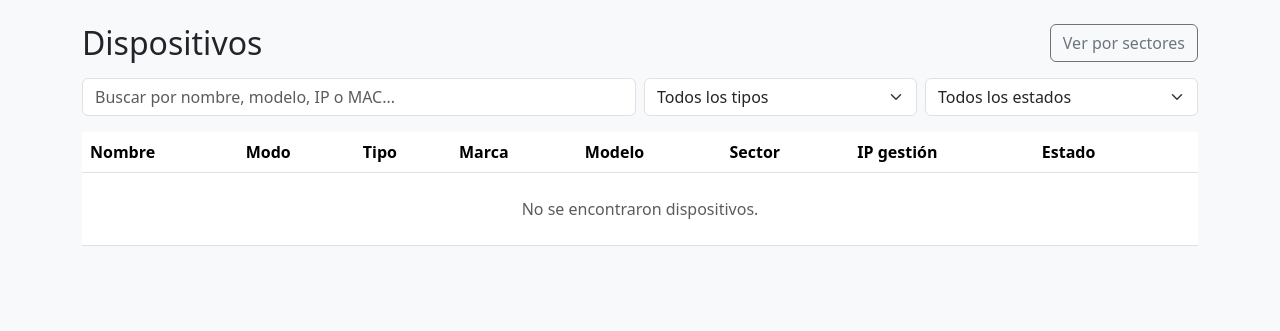
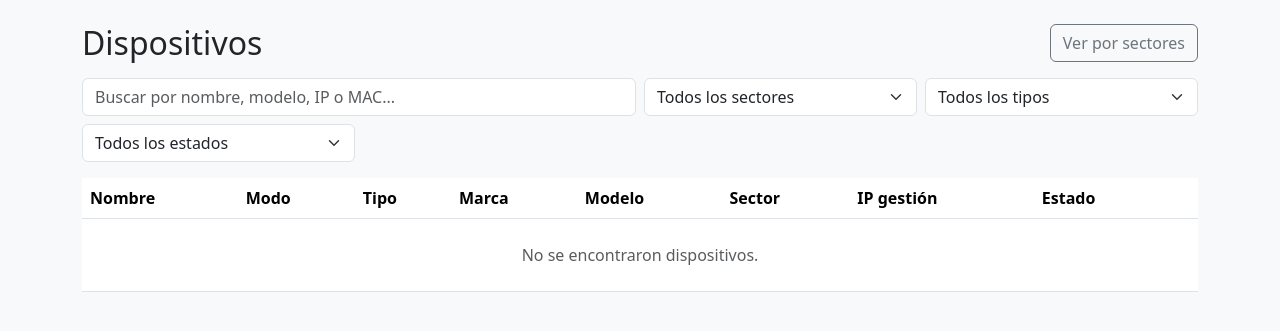
Before and after one commit to hitbit72/wisp_portal, a Django app: page /dispositivos/ in a window 1280 px wide. Shown: the part 56-387 px from the top of the page. Run offline with Django 5.2, Linux system fonts and the light colour scheme; the visitor is signed in with stand-in values (Sample User, id 1); data that the repository does not hold is empty; some libraries are stand-ins or nearby versions.

Commit message:
Sleccion de sector

```diff
--- a/red/views.py
+++ b/red/views.py
@@ -87,6 +87,10 @@ def lista_dispositivos(request):
     if estado_seleccionado:
         dispositivos = dispositivos.filter(estado=estado_seleccionado)
 
+    sector_seleccionado = request.GET.get('sector', '').strip()
+    if sector_seleccionado:
+        dispositivos = dispositivos.filter(sector_id=sector_seleccionado)
+
     paginator = Paginator(dispositivos, 25)
     pagina = paginator.get_page(request.GET.get('page'))
 
@@ -96,6 +100,8 @@ def lista_dispositivos(request):
         'tipo_seleccionado': tipo_seleccionado,
         'estado_seleccionado': estado_seleccionado,
         'tipos_dispositivo': Dispositivo.Tipo.choices,
+        'sector_seleccionado': sector_seleccionado,
+        'todos_sectores': Sector.objects.all().values_list('pk', 'nombre').order_by('nombre'),
     }
 
     if request.headers.get('HX-Request'):
--- a/templates/red/dispositivo/lista_dispositivos.html
+++ b/templates/red/dispositivo/lista_dispositivos.html
@@ -15,8 +15,18 @@
         <input type="text" name="q" id="id_q" class="form-control"
                placeholder="Buscar por nombre, modelo, IP o MAC..." value="{{ busqueda }}">
     </div>
+
     <div class="col-md-3">
-<select name="tipo" id="id_tipo" class="form-select">
+        <select name="tipo" id="id_tipo" class="form-select">
+            <option value="">Todos los sectores</option>
+            {% for valor, etiqueta in todos_sectores %}
+            <option value="{{ valor }}" {% if valor == sector_seleccionado %}selected{% endif %}>{{ etiqueta }}</option>
+            {% endfor %}
+        </select>
+    </div>
+
+    <div class="col-md-3">
+        <select name="tipo" id="id_tipo" class="form-select">
             <option value="">Todos los tipos</option>
             {% for valor, etiqueta in tipos_dispositivo %}
             <option value="{{ valor }}" {% if valor == tipo_seleccionado %}selected{% endif %}>{{ etiqueta }}</option>
```
